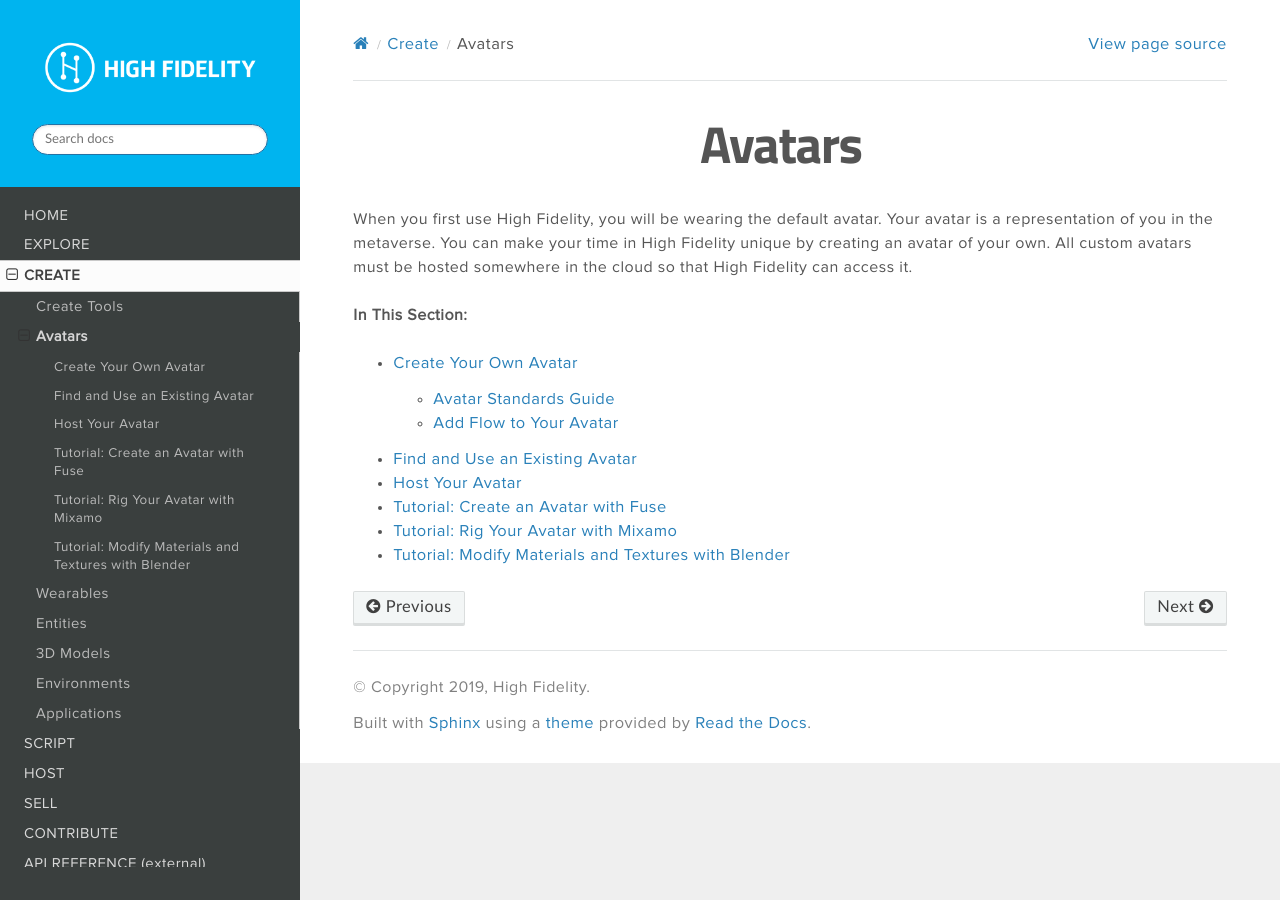
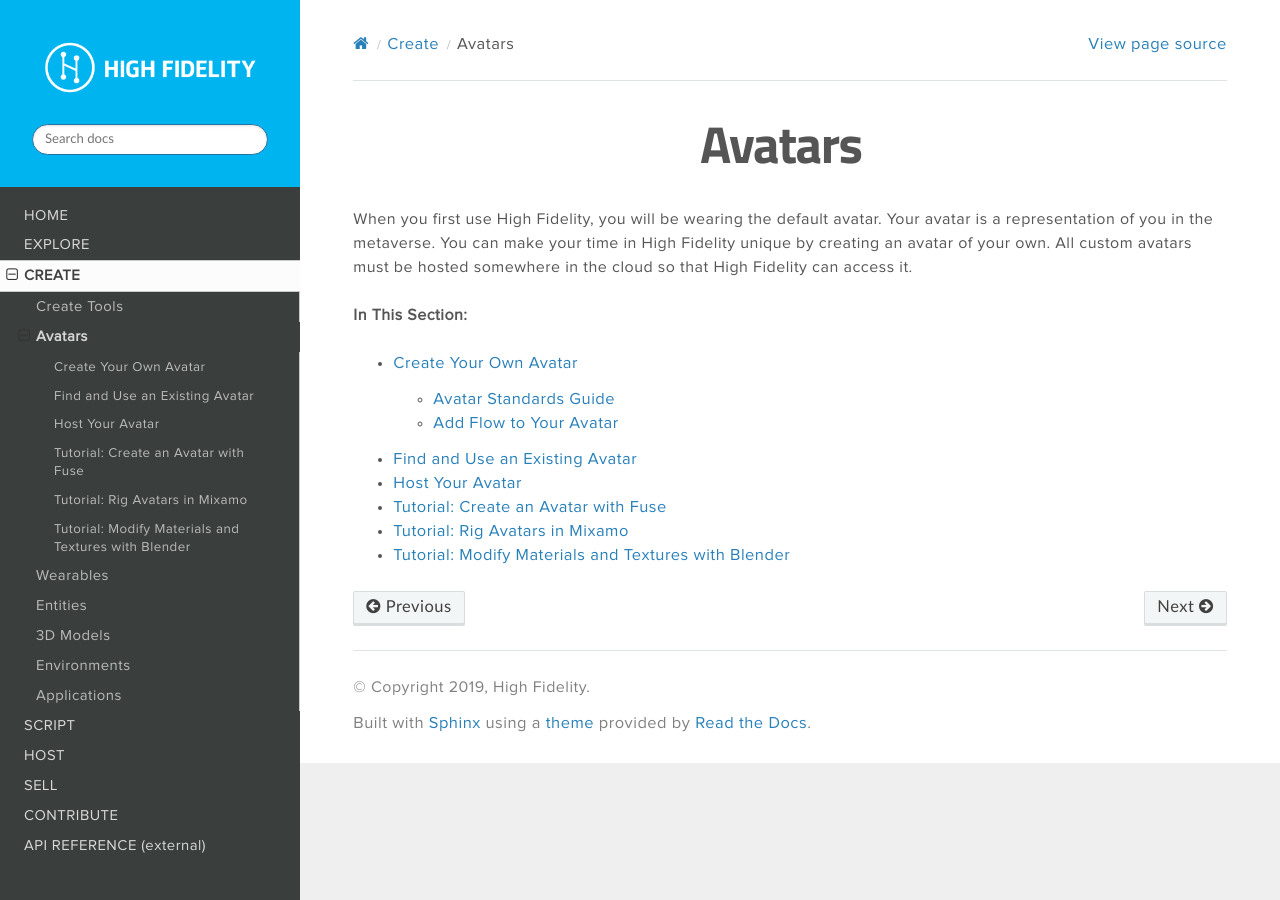
Before and after one commit to vircadia/vircadia-docs-sphinx, a Sphinx documentation site: the page built from docs/source/create/avatars.rst, in a window 1280 px wide. Built offline with Sphinx 7.4.7 and the Read the Docs theme 2.0.0, drawn with Linux system fonts in a browser that asks for light colours.

Commit message:
Changed title for Mixamo tutorial

```diff
--- a/docs/source/create/avatars.rst
+++ b/docs/source/create/avatars.rst
@@ -14,5 +14,5 @@ When you first use High Fidelity, you will be wearing the default avatar. Your a
     Find and Use an Existing Avatar <avatars/find-avatars>
     Host Your Avatar <avatars/host-avatar>
     Tutorial: Create an Avatar with Fuse <avatars/fuse-tutorial>
-    Tutorial: Rig Your Avatar with Mixamo <avatars/mixamo-tutorial>
+    Tutorial: Rig Avatars in Mixamo <avatars/mixamo-tutorial>
     Tutorial: Modify Materials and Textures with Blender <avatars/blender-tutorial>
--- a/docs/source/create/avatars/mixamo-tutorial.md
+++ b/docs/source/create/avatars/mixamo-tutorial.md
@@ -1,4 +1,4 @@
-# Tutorial: Rig Your Avatar in Mixamo
+# Tutorial: Rig Avatars in Mixamo
 
 Mixamo is a rigging system that will rig your model's skeleton automatically for you. You do not need any advanced knowledge of rigging to create simple animations for your avatar.
 
```
